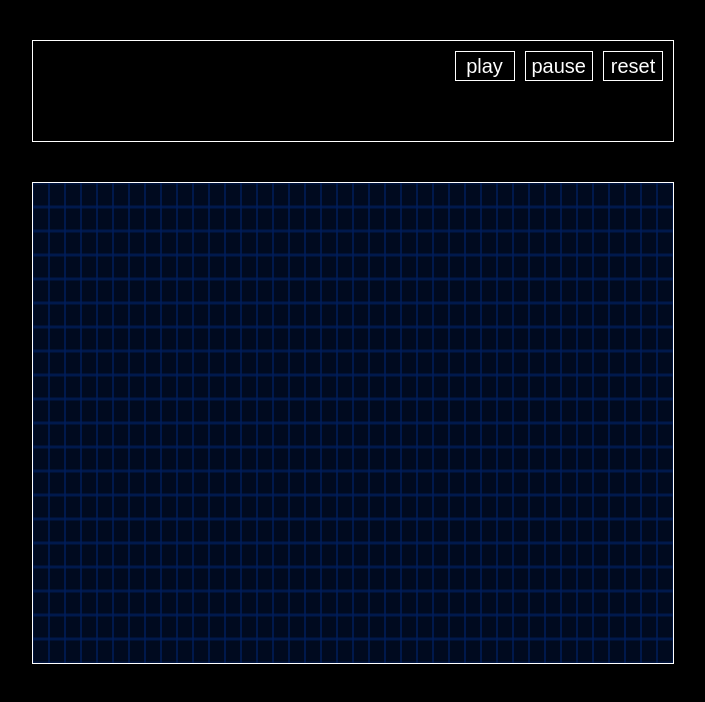
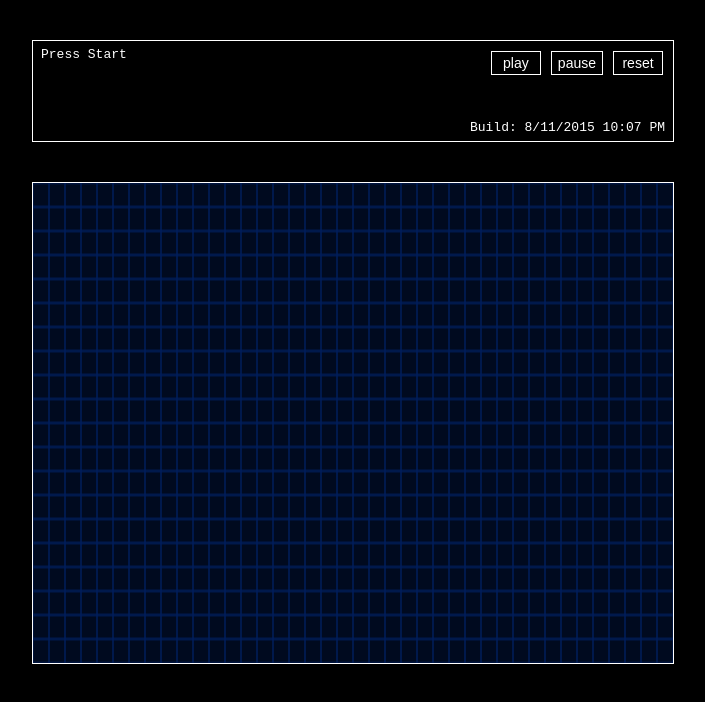
Before and after one commit to bytegames/bytes, a plain HTML site: page Bytes/index.html in a window 1280 px wide. Shown: the whole page, without its empty margins (287-992 px from the left). Drawn offline with Linux system fonts and the light colour scheme.

Commit message:
Added build info and publish profile

```diff
--- a/Bytes/index.html
+++ b/Bytes/index.html
@@ -8,15 +8,20 @@
 <body>
 
     <header>
-        <div id="lives"></div>
-        <div id="points"></div>
+
         <button id="reset">reset</button>
         <button id="pause">pause</button>
         <button id="play">play</button>
+
+        <div id="lives"></div>
+        <div id="points"></div>
+
+        <span id="version"></span>
     </header>
 
     <canvas></canvas>
 
+    <script src="js/version.js"></script>
     <script src="js/types.js"></script>
     <script src="js/gameboard.js"></script>
     <script src="js/controls.js"></script>
@@ -26,5 +31,6 @@
     <script src="js/items.js"></script>
     <script src="js/game.js"></script>
 
+
 </body>
 </html>
--- a/Bytes/js/controls.js
+++ b/Bytes/js/controls.js
@@ -21,6 +21,8 @@ var Bytes;
             GUI.header = document.querySelector("header");
             GUI.lives = document.querySelector("#lives");
             GUI.points = document.querySelector("#points");
+            GUI.version = document.querySelector("#version");
+            GUI.version.innerText = "Build: " + window['version'];
         };
         GUI.draw = function () {
             GUI.lives.innerText = Bytes.Game.isRunning
--- a/Bytes/js/controls.ts
+++ b/Bytes/js/controls.ts
@@ -23,12 +23,15 @@ module Bytes {
         static header: HTMLElement;
         static lives: HTMLElement;
         static points: HTMLElement;
+        static version: HTMLElement;
 
         static init() {
 
             GUI.header = <HTMLElement>document.querySelector("header");
             GUI.lives = <HTMLElement>document.querySelector("#lives");
             GUI.points = <HTMLElement>document.querySelector("#points");
+            GUI.version = <HTMLElement>document.querySelector("#version");
+            GUI.version.innerText = "Build: " + window['version'];
         }
 
         static draw() {
@@ -40,6 +43,8 @@ module Bytes {
             GUI.points.innerText = Game.isRunning
                 ? "Points: " + Game.player1.points
                 : "Hi Score: " + Game.player1.hiScore;
+
+
         }
     }
 
--- a/Bytes/js/game.js
+++ b/Bytes/js/game.js
@@ -16,6 +16,7 @@ var Bytes;
             Game.htmlBody.onkeyup = Bytes.Controls.onKeyUp;
             Bytes.GameBoard.init();
             Bytes.GameBoard.draw();
+            Bytes.GUI.draw();
         }
         Game.start = function () {
             if (Game.isRunning) {
@@ -40,7 +41,7 @@ var Bytes;
         };
         Game.reset = function () {
             Game.isRunning = false;
-            Game.clock.stop();
+            Game.clock && Game.clock.stop();
             Bytes.GameBoard.init();
         };
         Game.processTurn = function () {
--- a/Bytes/js/game.ts
+++ b/Bytes/js/game.ts
@@ -25,6 +25,7 @@ module Bytes {
 
             GameBoard.init();
             GameBoard.draw();
+            GUI.draw();
 
         }
 
@@ -59,7 +60,7 @@ module Bytes {
         static reset() {
 
             Game.isRunning = false;
-            Game.clock.stop();
+            Game.clock && Game.clock.stop();
             GameBoard.init();
         }
 
--- a/Bytes/js/items.js
+++ b/Bytes/js/items.js
@@ -19,7 +19,7 @@ var Bytes;
         };
         Coin.prototype.handleCollision = function (snake) {
             snake.points += this.value;
-            snake.maxLength += (snake.maxLength / 2);
+            snake.maxLength += 8;
             Bytes.GameBoard.removeObjectAt(this.position);
             Coin.instances.splice(this.index, 1);
         };
--- a/Bytes/js/items.ts
+++ b/Bytes/js/items.ts
@@ -25,7 +25,7 @@ module Bytes {
         public handleCollision(snake: Snake) {
 
             snake.points += this.value;
-            snake.maxLength += (snake.maxLength / 2);
+            snake.maxLength += 8;
             GameBoard.removeObjectAt(this.position);
             Coin.instances.splice(this.index, 1);
         }
--- a/Bytes/js/snake.js
+++ b/Bytes/js/snake.js
@@ -128,6 +128,7 @@ var Bytes;
                 Bytes.GameBoard.removeObjectAt(this.segments[i].position);
             }
             this.segments = [this];
+            this.maxLength = 8;
         };
         return Snake;
     })(SnakeSegment);
--- a/Bytes/js/snake.ts
+++ b/Bytes/js/snake.ts
@@ -164,6 +164,7 @@ module Bytes {
             }
 
             this.segments = [this];
+            this.maxLength = 8;
         }
     }
 }
--- /dev/null
+++ b/Bytes/js/version.js
@@ -0,0 +1 @@
+window.version = '8/11/2015 10:07 PM';
--- a/Bytes/style.css
+++ b/Bytes/style.css
@@ -2,9 +2,11 @@ body {
      margin: 0;
      color: white;
      background-color: black;
+     font-family: monospace;
 }
 
 header {
+    position: relative;
     width: 640px;
     height: 100px;
     margin: auto;
@@ -13,14 +15,16 @@ header {
 }
 
 header button {
+    display: inline-block;
     cursor: pointer;
     float: right;
     margin-right: 10px;
     margin-top: 10px;
     display: block;
-    height: 30px;
-    min-width: 60px;
-    font-size: 20px;
+    height: 24px;
+    min-width: 50px;
+    font-size: 14px;
+    font-weight: 300;
     color: white;
     background: none;
     border: 1px solid white;
@@ -28,8 +32,15 @@ header button {
 
 header div {
     float: left;
-    margin-left: 10px;
-    margin-top: 10px;
+    clear: left;
+    margin-left: 8px;
+    margin-top: 6px;
+}
+
+header span {
+    position: absolute;
+    right: 8px;
+    bottom: 6px;
 }
 
 canvas {
```
Also changed, not shown: 6 other files.
